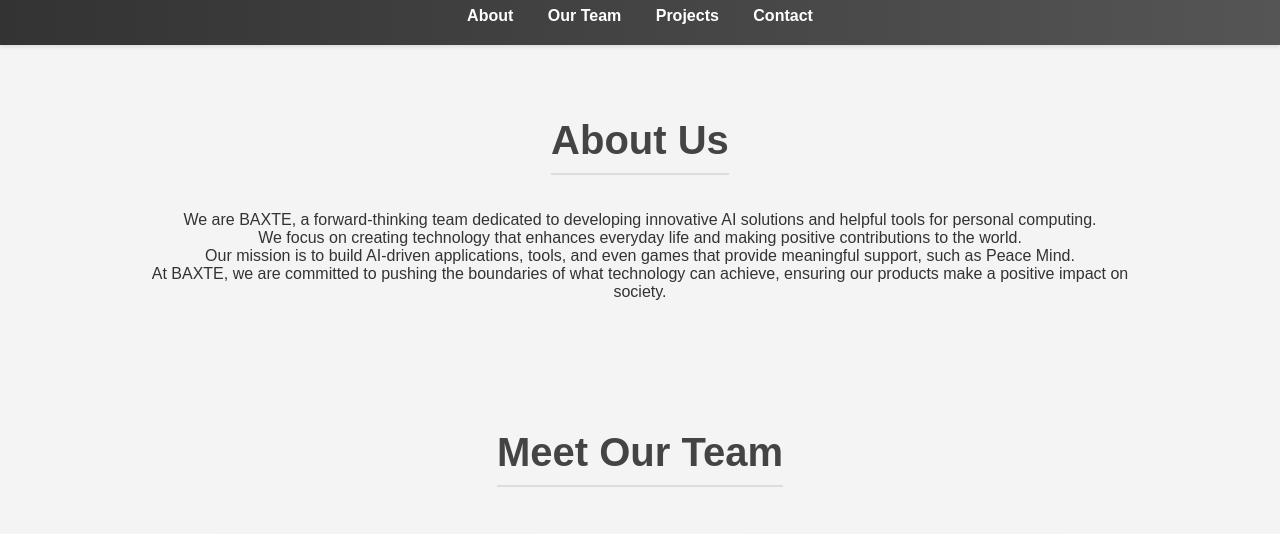
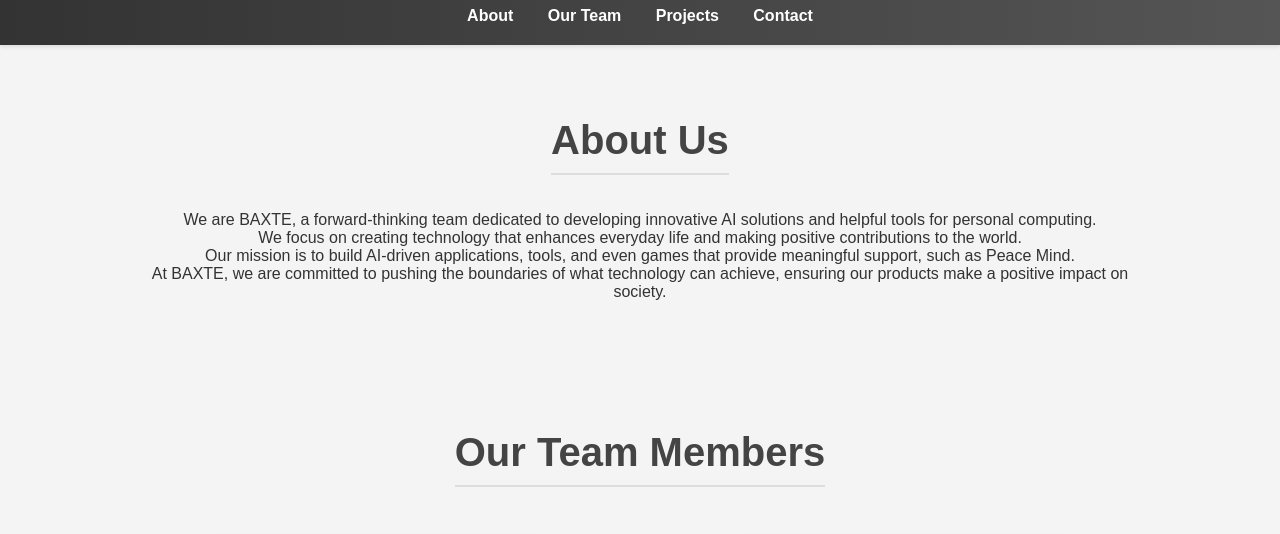
Before and after one commit to software1146/BAXTE_web, a plain HTML site: page index.html in a window 1280 px wide. Shown: the part 258-792 px from the top of the page. Drawn offline with Linux system fonts and the light colour scheme.

Commit message:
Update index.html

```diff
--- a/index.html
+++ b/index.html
@@ -259,7 +259,7 @@
 
     <!-- Team Section -->
     <section id="team">
-        <h2>Meet Our Team</h2>
+        <h2>Our Team Members</h2>
         <div class="team-container">
             <div class="team-member">
                 <img src="https://via.placeholder.com/150" alt="Team Member">
```
